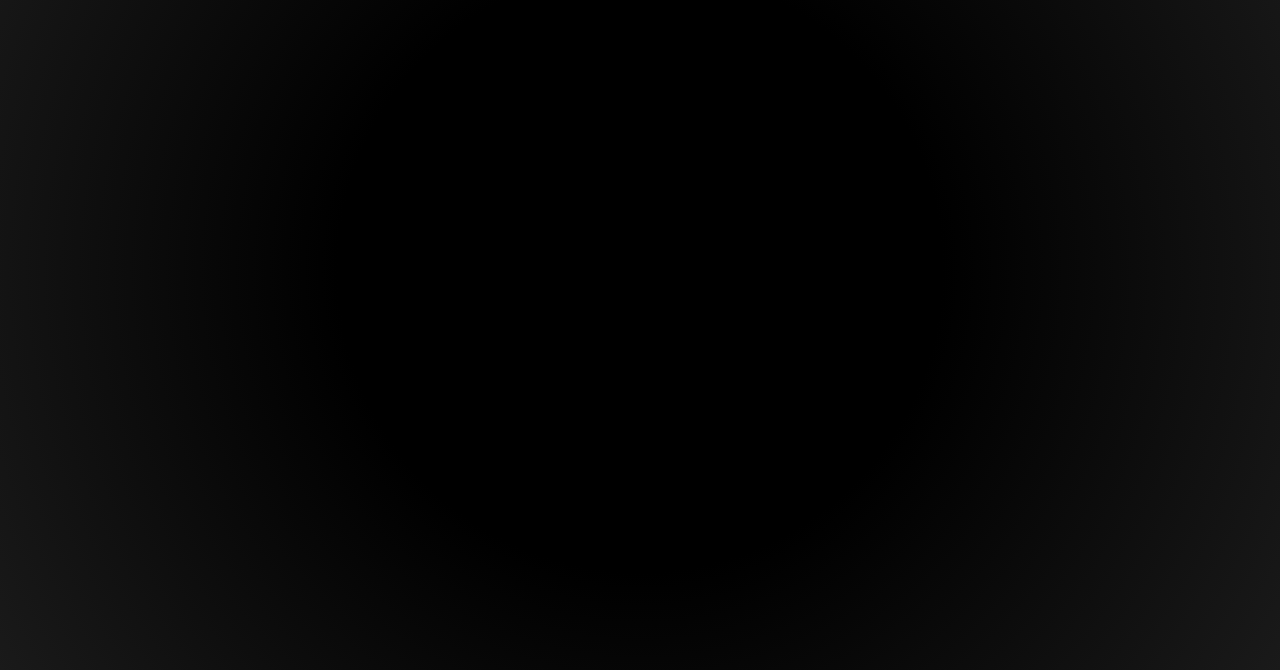
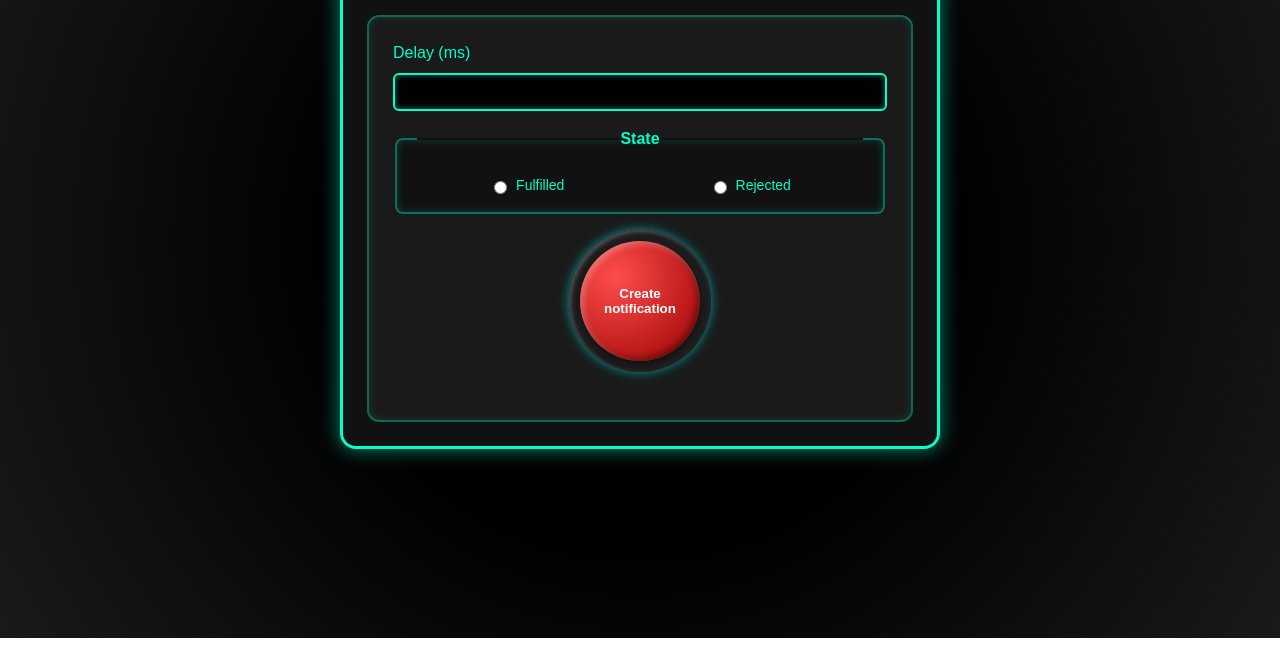
Before and after one commit to Simpaplex/goit-js-hw-10, a website built with Vite: page src/2-snackbar.html in a window 1280 px wide. Shown: the part 162-832 px from the top of the page. After the commit the page ends 800 px from the top, so only its background shows below. Built offline with nearby package versions, Linux system fonts and the light colour scheme.

Commit message:
add snackbar

```diff
--- a/src/2-snackbar.html
+++ b/src/2-snackbar.html
@@ -11,11 +11,37 @@
 
 <body>
   <main>
-    <div class="container">
-      <h1 class="main-title">SNACKBAR
-      </h1>
-      <load src="./partials/back-link.html" />
+    <div class="wrapp">
+      <div class="dashboard">
+        <h1 class="main-title">SNACKBAR
+        </h1>
+        <form class="form">
+          <label class="form-lable">
+            Delay (ms)
+            <input class="form-input-delay" type="number" name="delay" required />
+          </label>
+
+          <fieldset class="form-fieldset">
+            <legend class="form-fieldset-legend">State</legend>
+            <label class="form-fieldset-lable">
+              <input type="radio" name="state" value="fulfilled" required />
+              Fulfilled
+            </label>
+            <label class="form-fieldset-lable">
+              <input type="radio" name="state" value="rejected" required />
+              Rejected
+            </label>
+          </fieldset>
+
+          <div class="chrome-frame"><button class="red-button" type="submit">Create notification</button></div>
+        </form>
+
+
+
+        <load src="./partials/back-link.html" />
+      </div>
     </div>
+
   </main>
   <script type="module" src="./js/2-snackbar.js"></script>
 </body>
--- a/src/css/1-timer.css
+++ b/src/css/1-timer.css
@@ -46,7 +46,6 @@
   margin-bottom: 24px;
 }
 
-/* Червона кнопка всередині */
 .red-button {
   color: white;
   width: 60px;
--- a/src/css/2-snackbar.css
+++ b/src/css/2-snackbar.css
@@ -0,0 +1,93 @@
+.form {
+  display: flex;
+  flex-direction: column;
+  gap: 16px;
+  background-color: #1a1a1a;
+  padding: 24px;
+  border: 2px solid #00ffcc55;
+  border-radius: 12px;
+  box-shadow: inset 0 0 10px #00ffcc22;
+}
+
+.form-lable {
+  display: flex;
+  flex-direction: column;
+  color: #00ffcc;
+  font-size: 16px;
+  font-weight: 500;
+}
+
+.form-input-delay {
+  background-color: #000;
+  color: #00ffcc;
+  border: 2px solid #00ffcc;
+  padding: 8px 12px;
+  font-size: 16px;
+  border-radius: 6px;
+  margin-top: 8px;
+  box-shadow: inset 0 0 6px #00ffcc66;
+}
+
+.form-fieldset {
+  display: flex;
+  justify-content: center;
+  align-items: center;
+  justify-content: space-around;
+  border: 2px solid #00ffcc66;
+  border-radius: 8px;
+  padding: 16px 20px;
+  background-color: #111;
+  color: #00ffcc;
+  box-shadow: inset 0 0 8px #00ffcc33;
+}
+
+.form-fieldset-legend {
+  font-weight: bold;
+  margin-bottom: 8px;
+  padding: 0 6px;
+  text-align: center;
+  width: 100%;
+}
+
+.form-fieldset-lable {
+  display: flex;
+  flex-direction: row;
+  align-items: center;
+  gap: 6px;
+  font-size: 14px;
+  cursor: pointer;
+}
+
+.chrome-frame {
+  display: inline-flex;
+  justify-content: center;
+  align-items: center;
+  width: 142px;
+  height: 142px;
+  border-radius: 50%;
+  background: radial-gradient(circle, #333, #111);
+  box-shadow: inset 2px 2px 4px #555, inset -2px -2px 4px #222,
+    0 0 8px rgba(0, 255, 255, 0.4), 0 0 16px rgba(0, 255, 255, 0.2);
+  margin: 0 auto;
+  margin-bottom: 24px;
+}
+
+.red-button {
+  color: white;
+  width: 120px;
+  height: 120px;
+  border-radius: 50%;
+  background: radial-gradient(circle at 30% 30%, #ff4d4d, #990000);
+  box-shadow: inset 3px 3px 6px rgba(255, 255, 255, 0.3),
+    inset -3px -3px 6px rgba(0, 0, 0, 0.4), 0 2px 6px rgba(0, 0, 0, 0.6);
+  border: none;
+  font-weight: bold;
+  cursor: pointer;
+  transition: all 0.2s ease-in-out;
+}
+
+.red-button:active {
+  background: radial-gradient(circle at 30% 30%, #cc0000, #660000);
+  box-shadow: inset 5px 5px 10px rgba(0, 0, 0, 0.5),
+    inset -1px -1px 2px rgba(255, 255, 255, 0.2);
+}
--- a/src/css/back-link.css
+++ b/src/css/back-link.css
@@ -2,7 +2,7 @@
   position: fixed;
   top: 16px;
   left: 16px;
-  background-color: rgba(0,0,0,0.6);
+  background-color: rgba(0, 0, 0, 0.6);
   color: #00ffcc;
   padding: 8px 12px;
   border-radius: 6px;
@@ -10,9 +10,11 @@
   text-decoration: none;
   box-shadow: 0 0 8px #00ffcc88;
   z-index: 9999;
-  transition: background-color 0.3s ease;
+  transition: background-color 0.3s ease, color 0.3s ease;
 }
 
-.back-link:hover {
-  background-color: rgba(0,0,0,0.9);
+.back-link:hover,
+.back-link:focus {
+  background-color: rgba(0, 0, 0, 0.9);
+  color: #ff74ac;
 }
--- a/src/js/2-snackbar.js
+++ b/src/js/2-snackbar.js
@@ -0,0 +1,48 @@
+import iziToast from 'izitoast';
+import 'izitoast/dist/css/iziToast.min.css';
+
+const form = document.querySelector('.form');
+
+form.addEventListener('submit', event => {
+  event.preventDefault();
+
+  const delay = Number(form.elements.delay.value);
+  const state = form.elements.state.value;
+
+  if (isNaN(delay) || delay < 0) {
+    iziToast.warning({
+      title: '⚠️ Warning',
+      message: 'Please enter a valid positive number for delay.',
+      position: 'center',
+    });
+    return;
+  }
+
+  createPromise(delay, state)
+    .then(delay => {
+      iziToast.success({
+        title: '✅ Success',
+        message: `Fulfilled promise in ${delay}ms`,
+        position: 'center',
+      });
+    })
+    .catch(delay => {
+      iziToast.error({
+        title: '❌ Error',
+        message: `Rejected promise in ${delay}ms`,
+        position: 'center',
+      });
+    });
+});
+
+function createPromise(delay, state) {
+  return new Promise((resolve, reject) => {
+    setTimeout(() => {
+      if (state === 'fulfilled') {
+        resolve(delay);
+      } else {
+        reject(delay);
+      }
+    }, delay);
+  });
+}
```
